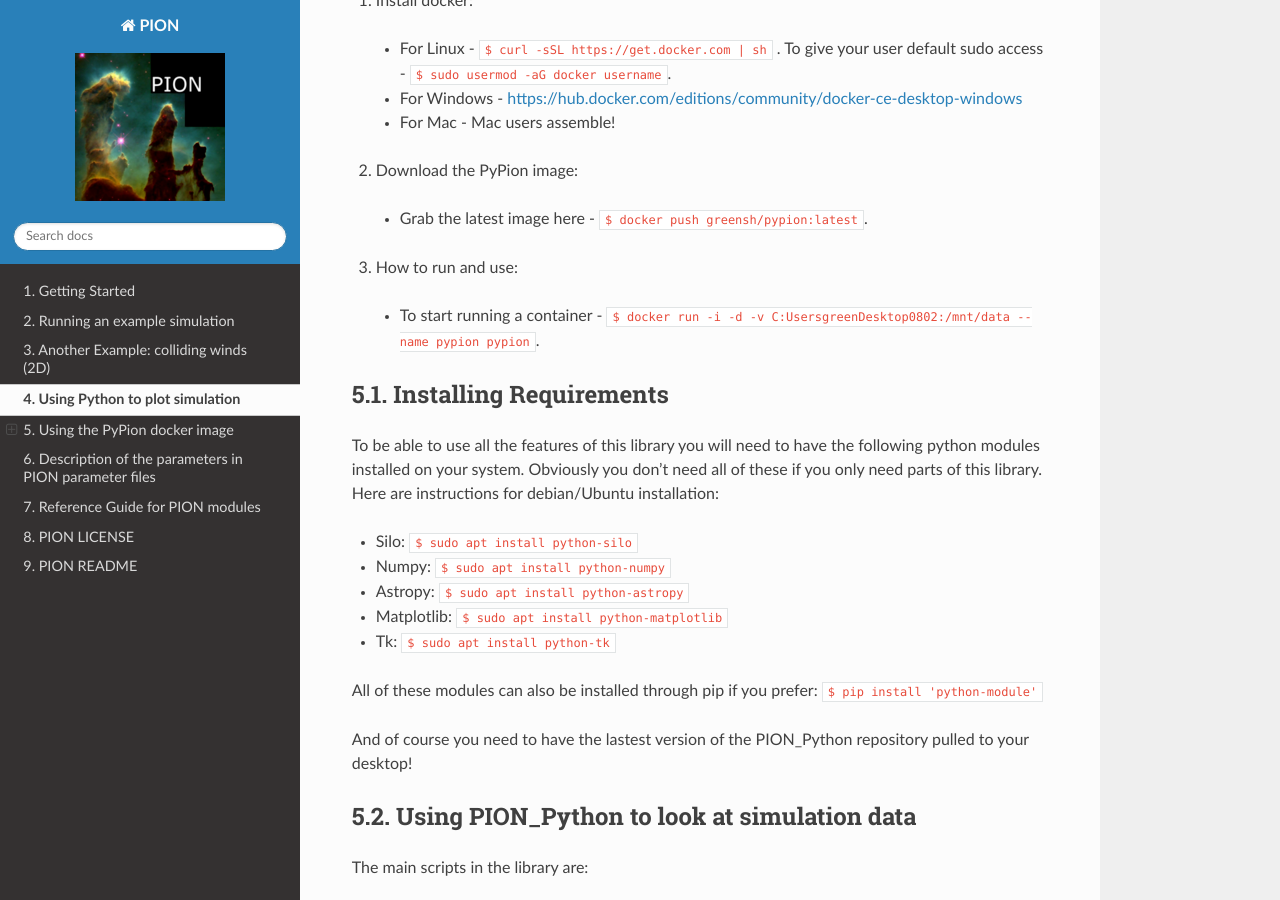
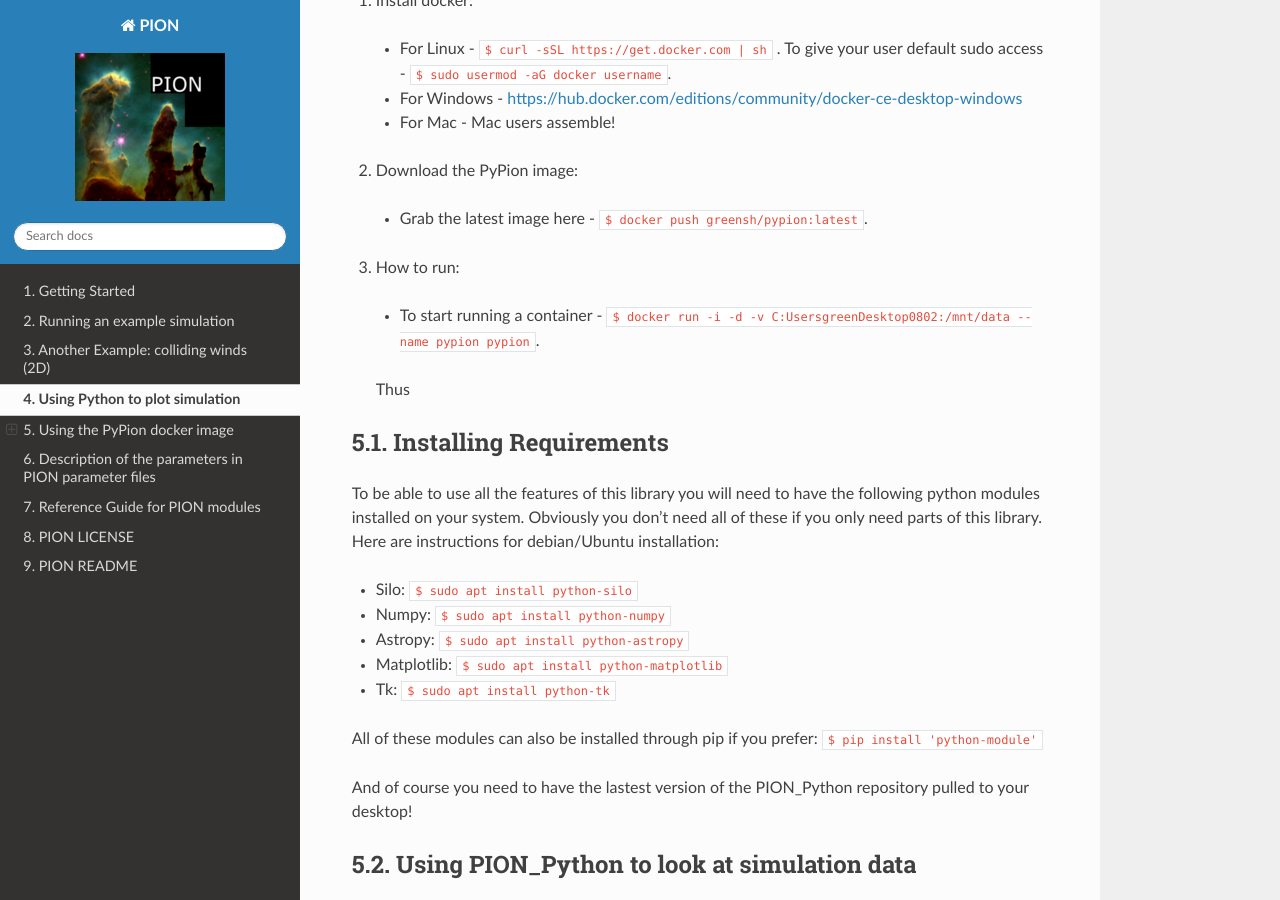
Before and after one commit to jmackey-astro/pion-docs, a Sphinx documentation site: the page built from docs/source/python.rst, in a window 1280 px wide and 900 px high, scrolled down 448 px. Built offline with Sphinx 7.4.7 and the Read the Docs theme 2.0.0, drawn with Linux system fonts in a browser that asks for light colours.

Commit message:
Update python.rst

```diff
--- a/docs/source/python.rst
+++ b/docs/source/python.rst
@@ -27,9 +27,11 @@ installed. This image also contains the latest python3 silo module and at the ti
 
  + Grab the latest image here - :code:`$ docker push greensh/pypion:latest`.
 
-3. How to run and use:
+3. How to run:
 
  + To start running a container - :code:`$ docker run -i -d -v C:\Users\green\Desktop\0802\:/mnt/data --name pypion pypion`.
+
+ Thus
 
 
 
```
